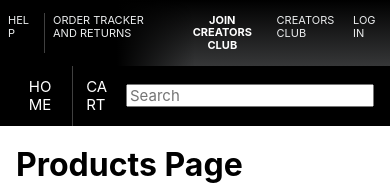
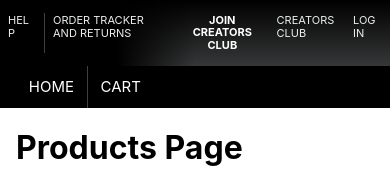
Before and after one commit to jkevingutierrez/challange-fullstack-checkout-engineer, a React (Create React App) app: page / in a window 390 px wide. Shown: the top 185 px of the page. Built offline with nearby package versions, Linux system fonts and the light colour scheme.

Commit message:
Hide search bar in mobile

```diff
--- a/src/components/Navigation/Navigation.scss
+++ b/src/components/Navigation/Navigation.scss
@@ -88,4 +88,12 @@ $top-bar-color: $porcelain;
       }
     }
   }
+
+  .form--search {
+    display: none;
+
+    @include from (tablet-medium) {
+      display: block;
+    }
+  }
 }
```
